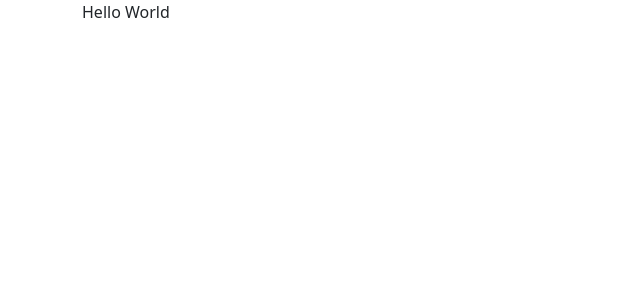
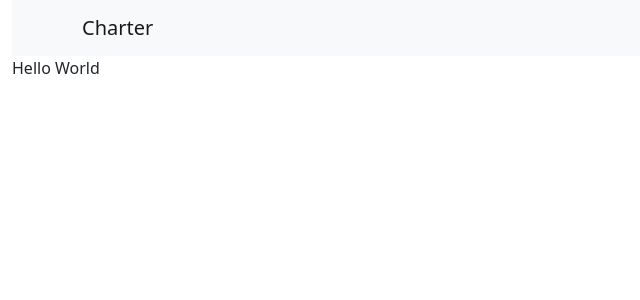
Before and after one commit to DW579/rewards_program, a React (Create React App) app in the folder client/: page / in a window 1280 px wide. Shown: the top 300 px of the page, without its empty margins (0-640 px from the left). Built offline with nearby package versions, Linux system fonts and the light colour scheme.

Commit message:
Implemented initial navbar

```diff
--- a/client/src/App.js
+++ b/client/src/App.js
@@ -1,9 +1,20 @@
 import 'bootstrap/dist/css/bootstrap.min.css';
+import Container from 'react-bootstrap/Container';
+import Navbar from 'react-bootstrap/Navbar';
 
 function App() {
   return (
-    <div className="container">
-      Hello World
+    <div>
+      <Container fluid>
+        <Navbar bg="light">
+          <Container>
+            <Navbar.Brand>Charter</Navbar.Brand>
+          </Container>
+        </Navbar>
+
+        {/* Dashboard */}
+        Hello World
+      </Container>
     </div>
   );
 }
```
